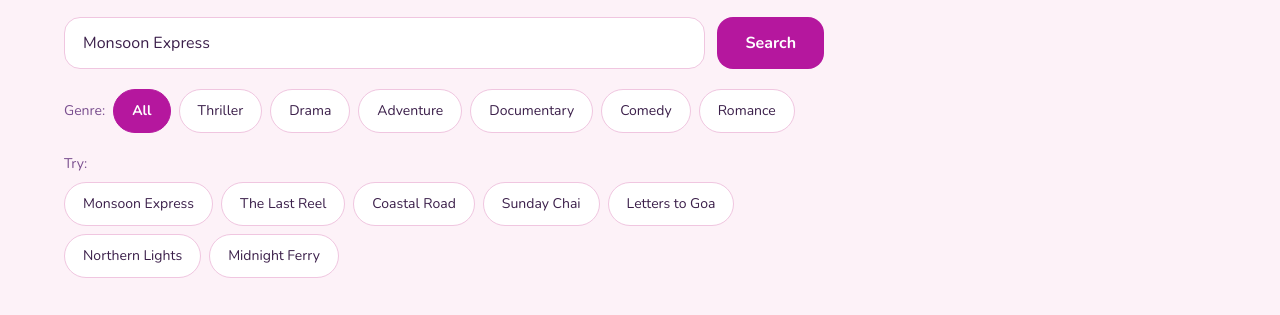
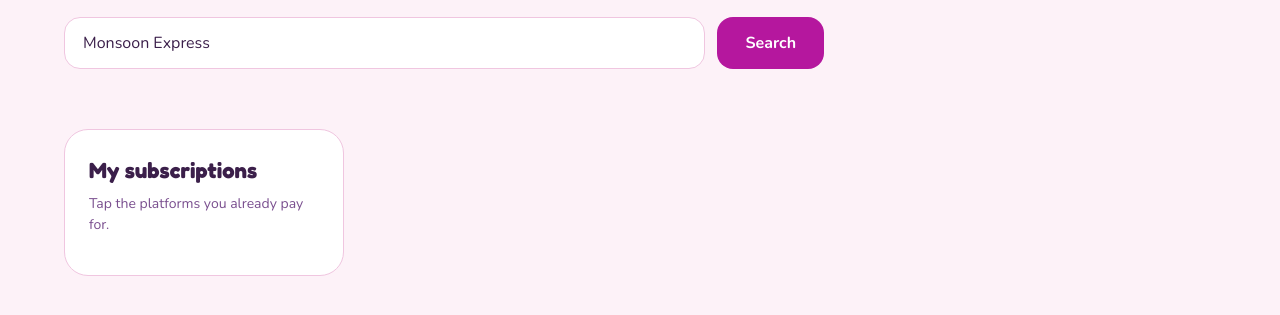
Before and after one commit to ruhi-naik05/StreamFind, a plain HTML site: page frontend/index.html in a window 1280 px wide. Shown: the part 278-593 px from the top of the page. Drawn offline with nearby package versions, Linux system fonts and the light colour scheme.

Commit message:
changed html code

```diff
--- a/frontend/index.html
+++ b/frontend/index.html
@@ -24,8 +24,7 @@
         <button id="searchBtn" class="btn-main" type="button">Search</button>
       </div>
 
-      <div class="chip-row"><span class="muted small">Genre:</span><span id="genres" class="chip-row"></span></div>
-      <div class="chip-row"><span class="muted small">Try:</span><span id="quick" class="chip-row"></span></div>
+      <div id="floatingMovies" class="floating-movies" aria-label="Quick movie suggestions"></div>
     </section>
 
     <main class="layout">
```
